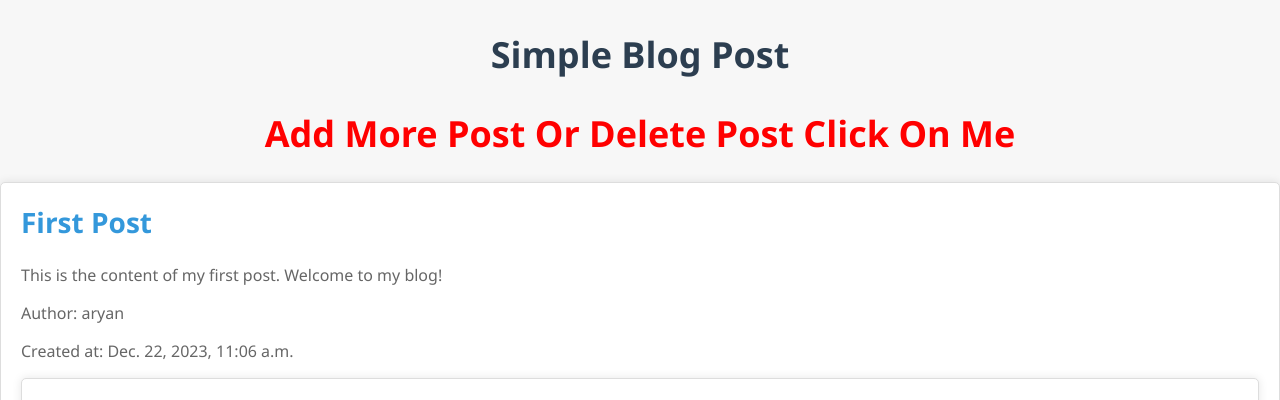
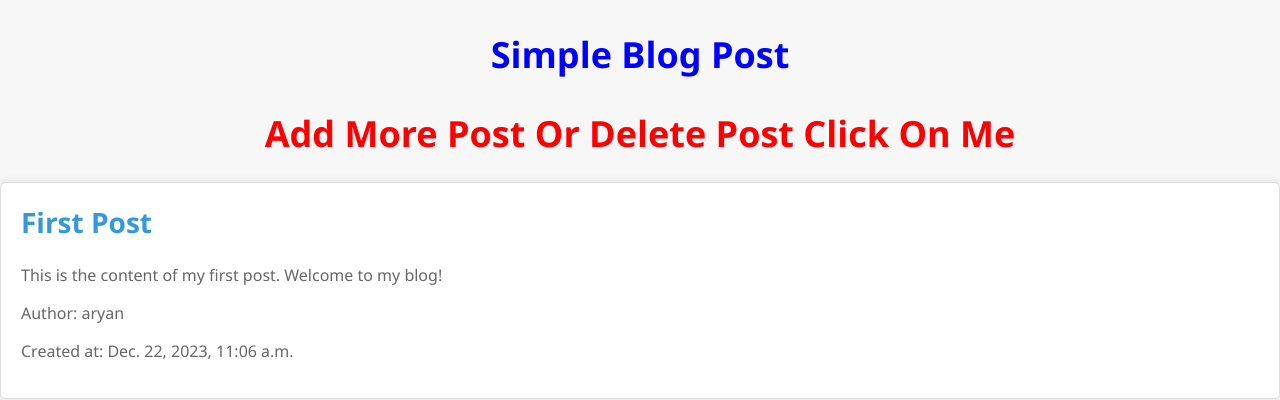
Before and after one commit to AamirH786/SimpleCrudBlog, a Django app: page /post/ in a window 1280 px wide. Shown: the top 400 px of the page. Run offline with Django 5.2, Linux system fonts and the light colour scheme; data comes from the database, SQL or seed files in the repository.

Commit message:
Fix intentional frontend bug

```diff
--- a/templates/all_posts.html
+++ b/templates/all_posts.html
@@ -80,7 +80,7 @@
 </head>
 <body>
     <!-- Updated "All Posts" h1 tag as a hyperlink -->
-    <h1 style="colo: blue"> Simple Blog Post</h1>
+    <h1 style="color: blue"> Simple Blog Post</h1>
     <h1 onclick="window.location.href='{% url 'admin:index' %}'" style="color:red"><b>Add More Post Or Delete Post Click On Me</b></h1>
 
     {% for post in posts %}
@@ -90,7 +90,7 @@
             <p>Author: {{ post.author }}</p>
             <p>Created at: {{ post.created_at }}</p>
             <!-- Add other post details here -->
-<!--        </div>-->
+        </div>
     {% endfor %}
 
     <div class="pagination">
@@ -109,6 +109,6 @@
                 <a href="?page={{ posts.paginator.num_pages }}">Last &raquo;</a>
             {% endif %}
         </span>
-
+    </div>
 </body>
 </html>
```
